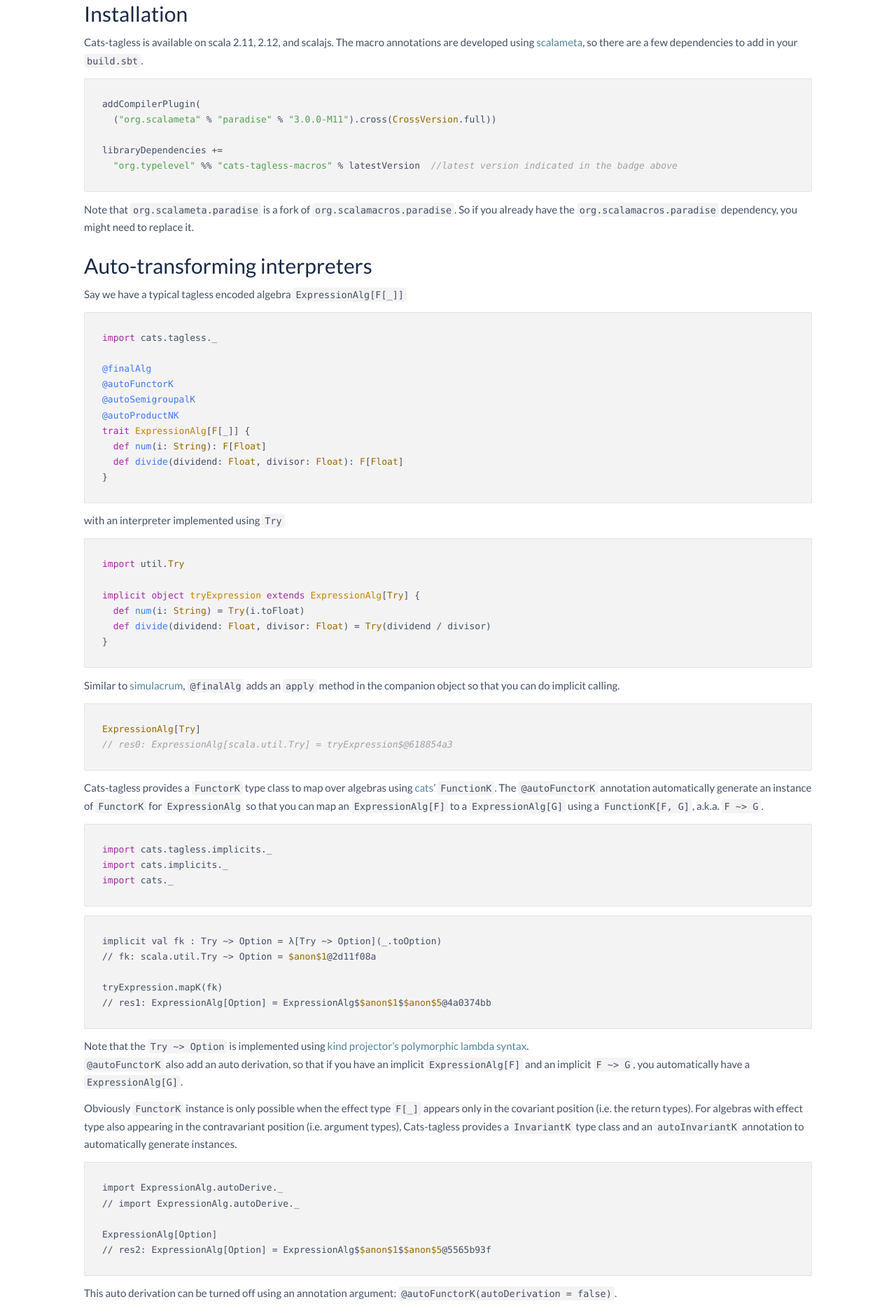
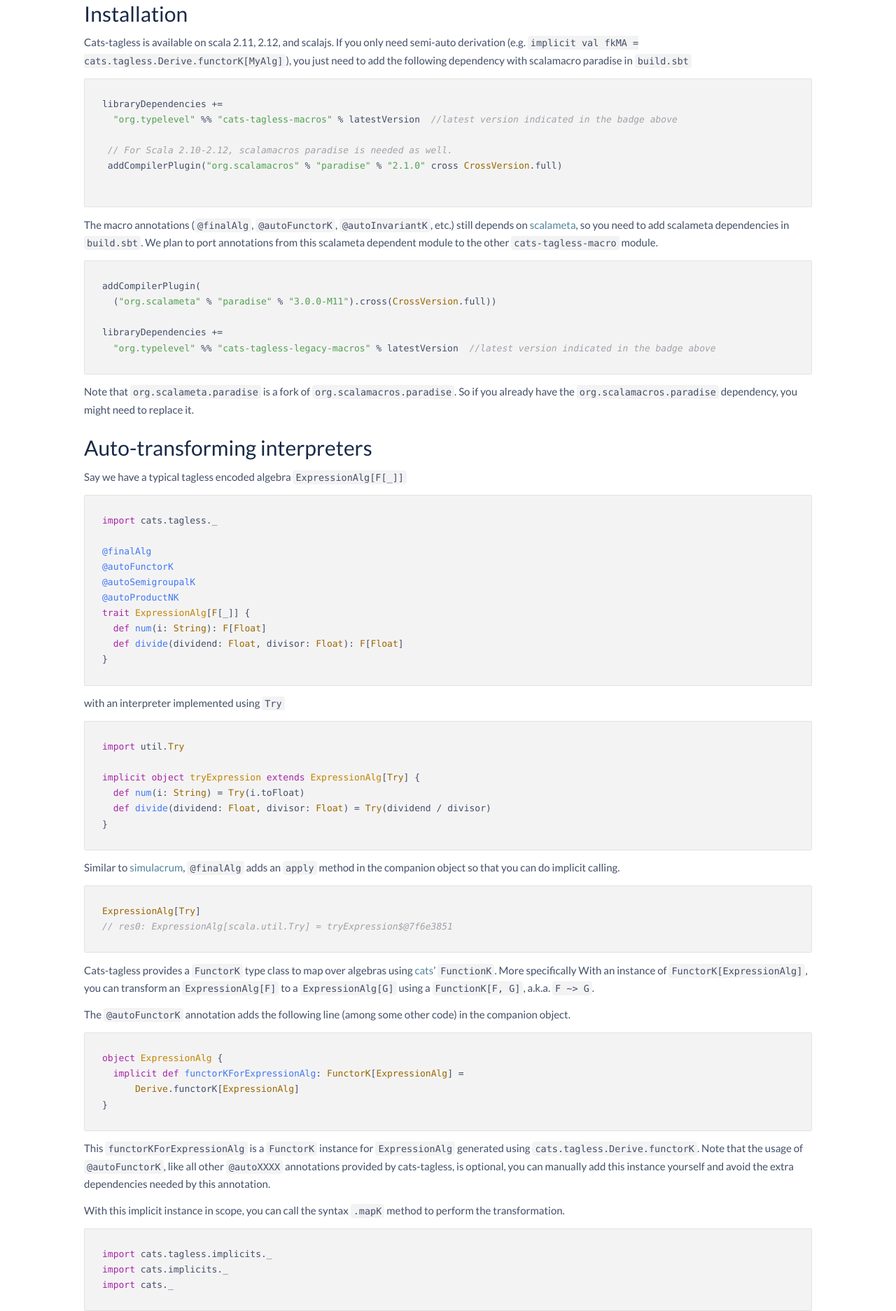
Before and after one commit to typelevel/cats-tagless, a plain HTML site: page index.html in a window 1280 px wide. Shown: the part 1578-3451 px from the top of the page at 70% size. Drawn offline with nearby package versions, Linux system fonts and the light colour scheme; some packages are replaced by stand-ins of ours; a script that the page names is missing.

Commit message:
updated site

```diff
--- a/index.html
+++ b/index.html
@@ -9,16 +9,27 @@
 
 <h2 id="installation">Installation</h2>
 
-<p>Cats-tagless is available on scala 2.11, 2.12, and scalajs. The macro annotations are developed using <a href="http://scalameta.org/">scalameta</a>, so there are a few dependencies to add in your <code class="highlighter-rouge">build.sbt</code>.</p>
+<p>Cats-tagless is available on scala 2.11, 2.12, and scalajs. If you only need semi-auto derivation (e.g. <code class="highlighter-rouge">implicit val fkMA = cats.tagless.Derive.functorK[MyAlg]</code>),
+you just need to add the following dependency with scalamacro paradise in <code class="highlighter-rouge">build.sbt</code></p>
+
+<div class="language-scala highlighter-rouge"><pre class="highlight"><code><span class="n">libraryDependencies</span> <span class="o">+=</span>
+ <span class="err"> </span><span class="s">"org.typelevel"</span> <span class="o">%%</span> <span class="s">"cats-tagless-macros"</span> <span class="o">%</span> <span class="n">latestVersion</span>  <span class="c1">//latest version indicated in the badge above
+</span>
+ <span class="c1">// For Scala 2.10-2.12, scalamacros paradise is needed as well.
+</span> <span class="n">addCompilerPlugin</span><span class="o">(</span><span class="s">"org.scalamacros"</span> <span class="o">%</span> <span class="s">"paradise"</span> <span class="o">%</span> <span class="s">"2.1.0"</span> <span class="n">cross</span> <span class="nc">CrossVersion</span><span class="o">.</span><span class="n">full</span><span class="o">)</span>
+
+</code></pre>
+</div>
+
+<p>The macro annotations (<code class="highlighter-rouge">@finalAlg</code>, <code class="highlighter-rouge">@autoFunctorK</code>, <code class="highlighter-rouge">@autoInvariantK</code>, etc.) still depends on <a href="http://scalameta.org/">scalameta</a>, so you need to add scalameta dependencies in <code class="highlighter-rouge">build.sbt</code>. We plan to port annotations from this scalameta dependent module to the other <code class="highlighter-rouge">cats-tagless-macro</code> module.</p>
 
 <div class="language-scala highlighter-rouge"><pre class="highlight"><code><span class="n">addCompilerPlugin</span><span class="o">(</span>
   <span class="o">(</span><span class="s">"org.scalameta"</span> <span class="o">%</span> <span class="s">"paradise"</span> <span class="o">%</span> <span class="s">"3.0.0-M11"</span><span class="o">).</span><span class="n">cross</span><span class="o">(</span><span class="nc">CrossVersion</span><span class="o">.</span><span class="n">full</span><span class="o">))</span>
 
 <span class="n">libraryDependencies</span> <span class="o">+=</span>
- <span class="err"> </span><span class="s">"org.typelevel"</span> <span class="o">%%</span> <span class="s">"cats-tagless-macros"</span> <span class="o">%</span> <span class="n">latestVersion</span>  <span class="c1">//latest version indicated in the badge above
+ <span class="err"> </span><span class="s">"org.typelevel"</span> <span class="o">%%</span> <span class="s">"cats-tagless-legacy-macros"</span> <span class="o">%</span> <span class="n">latestVersion</span>  <span class="c1">//latest version indicated in the badge above
 </span></code></pre>
 </div>
-
 <p>Note that <code class="highlighter-rouge">org.scalameta.paradise</code> is a fork of <code class="highlighter-rouge">org.scalamacros.paradise</code>. So if you already have the
 <code class="highlighter-rouge">org.scalamacros.paradise</code> dependency, you might need to replace it.</p>
 
@@ -51,13 +62,23 @@
 
 <p>Similar to <a href="https://github.com/mpilquist/simulacrum">simulacrum</a>, <code class="highlighter-rouge">@finalAlg</code> adds an <code class="highlighter-rouge">apply</code> method in the companion object so that you can do implicit calling.</p>
 <div class="language-scala highlighter-rouge"><pre class="highlight"><code><span class="nc">ExpressionAlg</span><span class="o">[</span><span class="kt">Try</span><span class="o">]</span>
-<span class="c1">// res0: ExpressionAlg[scala.util.Try] = tryExpression$@618854a3
+<span class="c1">// res0: ExpressionAlg[scala.util.Try] = tryExpression$@7f6e3851
 </span></code></pre>
 </div>
 
 <p>Cats-tagless provides a <a href="typeclasses.html#functorK"><code class="highlighter-rouge">FunctorK</code></a> type class to map over algebras using <a href="http://typelevel.org/cats">cats</a>’ <a href="http://typelevel.org/cats/datatypes/functionk.html"><code class="highlighter-rouge">FunctionK</code></a>.
-The <code class="highlighter-rouge">@autoFunctorK</code> annotation automatically generate an instance of <code class="highlighter-rouge">FunctorK</code> for <code class="highlighter-rouge">ExpressionAlg</code> so that you can map
- an <code class="highlighter-rouge">ExpressionAlg[F]</code> to a <code class="highlighter-rouge">ExpressionAlg[G]</code> using a <code class="highlighter-rouge">FunctionK[F, G]</code>, a.k.a. <code class="highlighter-rouge">F ~&gt; G</code>.</p>
+More specifically With an instance of <code class="highlighter-rouge">FunctorK[ExpressionAlg]</code>, you can transform an <code class="highlighter-rouge">ExpressionAlg[F]</code> to a <code class="highlighter-rouge">ExpressionAlg[G]</code> using a <code class="highlighter-rouge">FunctionK[F, G]</code>, a.k.a. <code class="highlighter-rouge">F ~&gt; G</code>.</p>
+
+<p>The <code class="highlighter-rouge">@autoFunctorK</code> annotation adds the following line (among some other code) in the companion object.</p>
+<div class="language-scala highlighter-rouge"><pre class="highlight"><code><span class="k">object</span> <span class="nc">ExpressionAlg</span> <span class="o">{</span>
+  <span class="k">implicit</span> <span class="k">def</span> <span class="n">functorKForExpressionAlg</span><span class="k">:</span> <span class="kt">FunctorK</span><span class="o">[</span><span class="kt">ExpressionAlg</span><span class="o">]</span> <span class="k">=</span>
+      <span class="nc">Derive</span><span class="o">.</span><span class="n">functorK</span><span class="o">[</span><span class="kt">ExpressionAlg</span><span class="o">]</span>
+<span class="o">}</span>
+</code></pre>
+</div>
+<p>This <code class="highlighter-rouge">functorKForExpressionAlg</code> is a <code class="highlighter-rouge">FunctorK</code> instance for <code class="highlighter-rouge">ExpressionAlg</code> generated using <code class="highlighter-rouge">cats.tagless.Derive.functorK</code>. Note that the usage of <code class="highlighter-rouge">@autoFunctorK</code>, like all other <code class="highlighter-rouge">@autoXXXX</code> annotations provided by cats-tagless, is optional, you can manually add this instance yourself and avoid the extra dependencies needed by this annotation.</p>
+
+<p>With this implicit instance in scope, you can call the syntax <code class="highlighter-rouge">.mapK</code> method to perform the transformation.</p>
 
 <div class="language-scala highlighter-rouge"><pre class="highlight"><code><span class="k">import</span> <span class="nn">cats.tagless.implicits._</span>
 <span class="k">import</span> <span class="nn">cats.implicits._</span>
@@ -65,10 +86,10 @@ The <code class="highlighter-rouge">@autoFunctorK</code> annotation automaticall
 </code></pre>
 </div>
 <div class="language-scala highlighter-rouge"><pre class="highlight"><code><span class="k">implicit</span> <span class="k">val</span> <span class="n">fk</span> <span class="k">:</span> <span class="kt">Try</span> <span class="kt">~&gt;</span> <span class="kt">Option</span> <span class="o">=</span> <span class="n">λ</span><span class="o">[</span><span class="kt">Try</span> <span class="kt">~&gt;</span> <span class="kt">Option</span><span class="o">](</span><span class="k">_</span><span class="o">.</span><span class="n">toOption</span><span class="o">)</span>
-<span class="c1">// fk: scala.util.Try ~&gt; Option = $anon$1@2d11f08a
+<span class="c1">// fk: scala.util.Try ~&gt; Option = $anon$1@7749bba8
 </span>
 <span class="n">tryExpression</span><span class="o">.</span><span class="n">mapK</span><span class="o">(</span><span class="n">fk</span><span class="o">)</span>
-<span class="c1">// res1: ExpressionAlg[Option] = ExpressionAlg$$anon$1$$anon$5@4a0374bb
+<span class="c1">// res1: ExpressionAlg[Option] = ExpressionAlg$$anon$1$$anon$5@2c0b43c0
 </span></code></pre>
 </div>
 <p>Note that the <code class="highlighter-rouge">Try ~&gt; Option</code> is implemented using <a href="https://github.com/non/kind-projector#polymorphic-lambda-values">kind projector’s polymorphic lambda syntax</a>. <br />
@@ -82,7 +103,7 @@ covariant position (i.e. the return types). For algebras with effect type also a
 <span class="c1">// import ExpressionAlg.autoDerive._
 </span>
 <span class="nc">ExpressionAlg</span><span class="o">[</span><span class="kt">Option</span><span class="o">]</span>
-<span class="c1">// res2: ExpressionAlg[Option] = ExpressionAlg$$anon$1$$anon$5@5565b93f
+<span class="c1">// res2: ExpressionAlg[Option] = ExpressionAlg$$anon$1$$anon$5@6486f4db
 </span></code></pre>
 </div>
 <p>This auto derivation can be turned off using an annotation argument: <code class="highlighter-rouge">@autoFunctorK(autoDerivation = false)</code>.</p>
@@ -162,7 +183,7 @@ covariant position (i.e. the return types). For algebras with effect type also a
 <span class="c1">// import ExpressionAlg.autoDerive._
 </span>
 <span class="k">new</span> <span class="nc">StringCalculatorOption</span>
-<span class="c1">// res4: StringCalculatorOption = StringCalculatorOption@10cba07
+<span class="c1">// res4: StringCalculatorOption = StringCalculatorOption@372a1b42
 </span></code></pre>
 </div>
 
@@ -170,7 +191,7 @@ covariant position (i.e. the return types). For algebras with effect type also a
 
 <p>You can use the <a href="typeclasses.html#semigroupalK"><code class="highlighter-rouge">SemigroupalK</code></a> type class to create a new interpreter that runs two interpreters simultaneously and return the result as a <code class="highlighter-rouge">cats.Tuple2K</code>. The <code class="highlighter-rouge">@autoSemigroupalK</code> attribute add an instance of <code class="highlighter-rouge">SemigroupalK</code> to the companion object. Example:</p>
 <div class="language-scala highlighter-rouge"><pre class="highlight"><code><span class="k">val</span> <span class="n">prod</span> <span class="k">=</span> <span class="nc">ExpressionAlg</span><span class="o">[</span><span class="kt">Option</span><span class="o">].</span><span class="n">productK</span><span class="o">(</span><span class="nc">ExpressionAlg</span><span class="o">[</span><span class="kt">Try</span><span class="o">])</span>
-<span class="c1">// prod: ExpressionAlg[[γ$0$]cats.data.Tuple2K[Option,scala.util.Try,γ$0$]] = ExpressionAlg$$anon$3$$anon$7@56773dba
+<span class="c1">// prod: ExpressionAlg[[γ$0$]cats.data.Tuple2K[Option,scala.util.Try,γ$0$]] = ExpressionAlg$$anon$3$$anon$7@6a85764f
 </span>
 <span class="n">prod</span><span class="o">.</span><span class="n">num</span><span class="o">(</span><span class="s">"2"</span><span class="o">)</span>
 <span class="c1">// res5: cats.data.Tuple2K[Option,scala.util.Try,Float] = Tuple2K(Some(2.0),Success(2.0))
@@ -187,7 +208,7 @@ covariant position (i.e. the return types). For algebras with effect type also a
 </code></pre>
 </div>
 <div class="language-scala highlighter-rouge"><pre class="highlight"><code><span class="k">val</span> <span class="n">prod4</span> <span class="k">=</span> <span class="nc">ExpressionAlg</span><span class="o">.</span><span class="n">product4K</span><span class="o">(</span><span class="nc">ExpressionAlg</span><span class="o">[</span><span class="kt">Try</span><span class="o">],</span> <span class="nc">ExpressionAlg</span><span class="o">[</span><span class="kt">Option</span><span class="o">],</span> <span class="n">listInterpreter</span><span class="o">,</span> <span class="n">vectorInterpreter</span><span class="o">)</span>
-<span class="c1">// prod4: ExpressionAlg[[T](scala.util.Try[T], Option[T], List[T], Vector[T])] = ExpressionAlg$$anon$9@42ce1fd1
+<span class="c1">// prod4: ExpressionAlg[[T](scala.util.Try[T], Option[T], List[T], Vector[T])] = ExpressionAlg$$anon$9@fce3540
 </span>
 <span class="n">prod4</span><span class="o">.</span><span class="n">num</span><span class="o">(</span><span class="s">"3"</span><span class="o">)</span>
 <span class="c1">// res6: (scala.util.Try[Float], Option[Float], List[Float], Vector[Float]) = (Success(3.0),Some(3.0),List(3.0),Vector(3.0))
@@ -200,9 +221,10 @@ covariant position (i.e. the return types). For algebras with effect type also a
 
 <h2 id="autofunctor-and-autoinvariant"><code class="highlighter-rouge">@autoFunctor</code> and <code class="highlighter-rouge">@autoInvariant</code></h2>
 
-<p>Cats-tagless also provides three annotations that can generate <code class="highlighter-rouge">cats.Functor</code>, <code class="highlighter-rouge">cats.FlatMap</code> and <code class="highlighter-rouge">cats.Invariant</code> instance for your trait.</p>
+<p>Cats-tagless also provides three derivations that can generate <code class="highlighter-rouge">cats.Functor</code>, <code class="highlighter-rouge">cats.FlatMap</code> and <code class="highlighter-rouge">cats.Invariant</code> instance for your trait.</p>
 
 <h3 id="autofunctor"><code class="highlighter-rouge">@autoFunctor</code></h3>
+
 <div class="language-scala highlighter-rouge"><pre class="highlight"><code><span class="nd">@finalAlg</span> <span class="nd">@autoFunctor</span>
 <span class="k">trait</span> <span class="nc">SimpleAlg</span><span class="o">[</span><span class="kt">T</span><span class="o">]</span> <span class="o">{</span>
   <span class="k">def</span> <span class="n">foo</span><span class="o">(</span><span class="n">a</span><span class="k">:</span> <span class="kt">String</span><span class="o">)</span><span class="k">:</span> <span class="kt">T</span>
```
Also changed, not shown: faq.html (+1 -1 lines).
